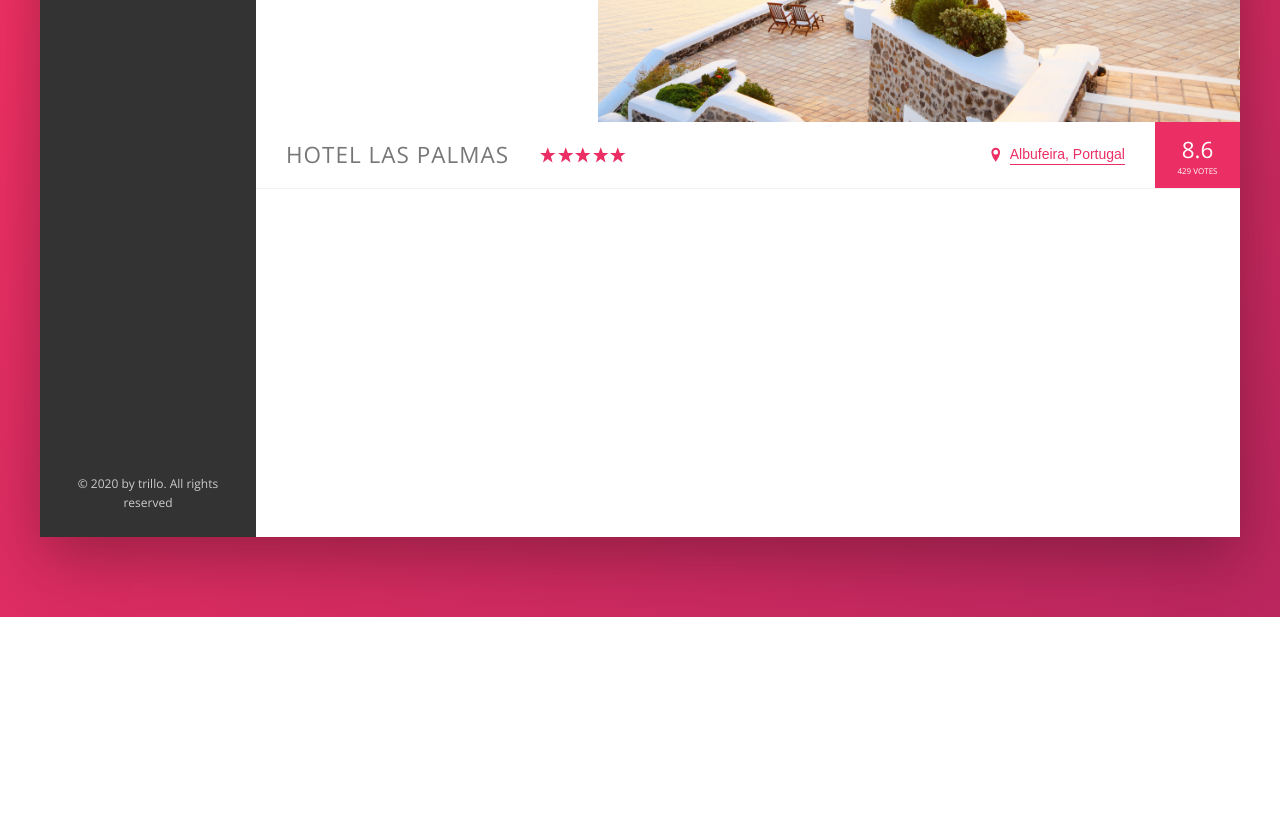
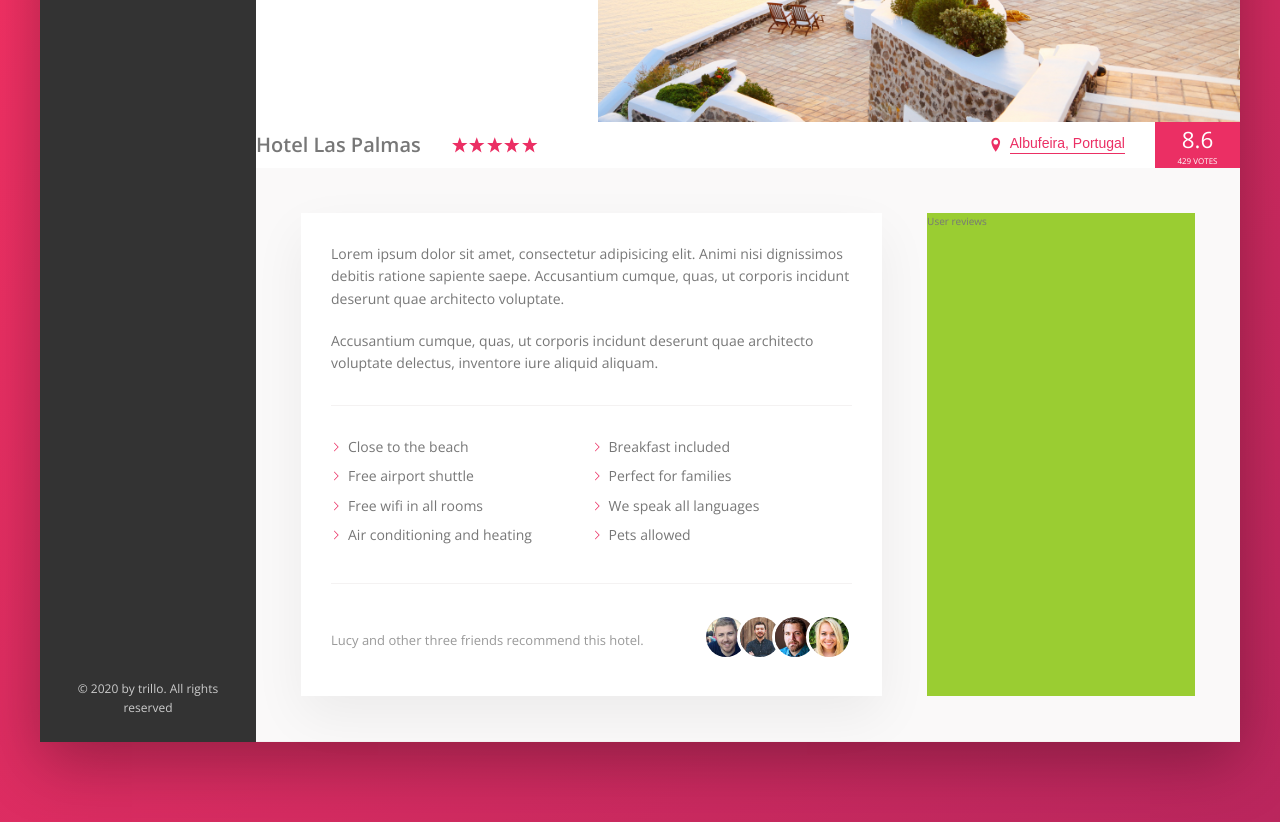
Before and after one commit to MitinMaksym/trillo-project, a website: page index.html in a window 1280 px wide. Shown: the part 413-1235 px from the top of the page. Before the commit the page ends 1030 px from the top, so only its background shows below. Drawn offline with nearby package versions, Linux system fonts and the light colour scheme.

Commit message:
Built Description section

```diff
--- a/index.html
+++ b/index.html
@@ -142,6 +142,42 @@
                         </div>
                     </div>
                 </div>
+
+                <div class="detail">
+                    <div class="description">
+                        <p class="paragraph">
+                            Lorem ipsum dolor sit amet, consectetur adipisicing elit. Animi nisi dignissimos debitis
+                            ratione sapiente saepe. Accusantium cumque, quas, ut corporis incidunt deserunt quae
+                            architecto voluptate.
+                        </p>
+                        <p class="paragraph">
+                            Accusantium cumque, quas, ut corporis incidunt deserunt quae architecto voluptate delectus,
+                            inventore iure aliquid aliquam.
+                        </p>
+                        <ul class="list">
+                            <li class="list__item">Close to the beach</li>
+                            <li class="list__item">Breakfast included</li>
+                            <li class="list__item">Free airport shuttle</li>
+                            <li class="list__item">Perfect for families</li>
+                            <li class="list__item">Free wifi in all rooms</li>
+                            <li class="list__item">We speak all languages</li>
+                            <li class="list__item">Air conditioning and heating</li>
+                            <li class="list__item">Pets allowed</li>
+                        </ul>
+                        <div class="recommend">
+                            <p class="recommend__count">Lucy and other three friends recommend this hotel.</p>
+                            <div class="recommend__friends">
+                                <img src="img/user-3.jpg" alt="Friend 1" class="recommend__photo">
+                                <img src="img/user-4.jpg" alt="Friend 2" class="recommend__photo">
+                                <img src="img/user-5.jpg" alt="Friend 3" class="recommend__photo">
+                                <img src="img/user-6.jpg" alt="Friend 4" class="recommend__photo">
+                            </div>
+                        </div>
+                    </div>
+                    <div class="user-reviews">
+                        User reviews
+                    </div>
+                </div>
             </main>
         </div>
     </div>
--- a/sass/_base.scss
+++ b/sass/_base.scss
@@ -29,6 +29,9 @@ Grey dark 3: #999
   --color-grey-dark-3: #999;
 
   --shadow-dark:  0 2rem 6rem rgba(0,0,0,.3);
+  --shadow-light: 0 2rem 5rem rgba(0,0,0,.06);
+
+  --line:1px solid var(--color-grey-light-2);
 
 }
 
--- a/sass/_components.scss
+++ b/sass/_components.scss
@@ -207,7 +207,7 @@
 .overview {
   display: flex;
   align-items: center;
-  border-bottom: 1px solid var(--color-grey-light-2);
+  border-bottom: var(--line)
 
   &__heading {
     font-size: 2.25rem;
@@ -220,6 +220,7 @@
   &__stars {
     margin-right:auto;
     display: flex;
+    margin-left: 3rem;
   }
 
   &__icon-stars {
@@ -294,6 +295,76 @@
   }
 }
 
+////////////////////////PARAGRAPH
+
+.paragraph:not(:last-of-type) {
+  margin-bottom: 2rem;
+
+}
+
+////////////////////////LIST
+.list {
+  list-style: none;
+  margin: 3rem 0;
+  padding:3rem 0;
+  border-bottom: var(--line);
+  border-top: var(--line);
+
+  display: flex;
+  flex-wrap: wrap;
+
+  &__item {
+    flex:0 0 50%;
+    margin-bottom: 0.7rem;
+  }
+
+  &__item::before {
+    content: "";
+    width: 1rem;
+    display: inline-block;
+    height: 1rem;
+    margin-right: 0.7rem;
+    // background-image: url("../img/chevron-thin-right.svg");
+    // background-size: cover;
+    background-color: var(--color-primary);
+    -webkit-mask-image: url('../img/chevron-thin-right.svg');
+    -webkit-mask-size: cover;
+    mask-image: url('../img/chevron-thin-right.svg');
+    mask-size: cover;
+
+  }
+}
+
+
+////////////////////////RECOMMEND
+
+.recommend {
+  font-size: 1.3rem;
+  color:var(--color-grey-dark-3);
+  display: flex;
+  align-items: center;
+
+  &__count {
+    margin-right: auto;
+  }
+  &__friends {
+
+  }
+
+  &__photo {
+    box-sizing: content-box;
+    width:  4rem;
+    height: 4rem;
+    border-radius: 50%;
+    border:3px solid #fff;
+
+    &:not(:last-child){
+      margin-right: -1.5rem;
+    }
+  }
+}
+
+
 @keyframes pulsate {
   0% {
     transform:scale(1);
--- a/sass/_layout.scss
+++ b/sass/_layout.scss
@@ -10,7 +10,7 @@
   font-size: 1.4rem;
   height:7rem;
   background-color: #fff;
-  border-bottom: 1px solid var(--color-grey-light-2);
+  border-bottom: var(--line);
   display: flex;
   justify-content: space-between;
   align-items: center;
@@ -31,6 +31,29 @@
 .hotel-view {
   background-color: #fff;
   flex:1;
-  height:80rem;
 
 }
+
+.detail {
+display: flex;
+padding:4.5rem;
+border-bottom: var(--line);
+background-color: var(--color-grey-light-1);
+
+
+
+.description {
+  font-size: 1.4rem;
+  background-color: #fff;
+  box-shadow: var(--shadow-light);
+  flex:0 0 65%;
+  margin-right: 4.5rem;
+  padding:3rem;
+
+}
+
+  .user-reviews {
+    background-color: yellowgreen;
+    flex:1;
+  }
+}
```
Also changed, not shown: css/style.css.
